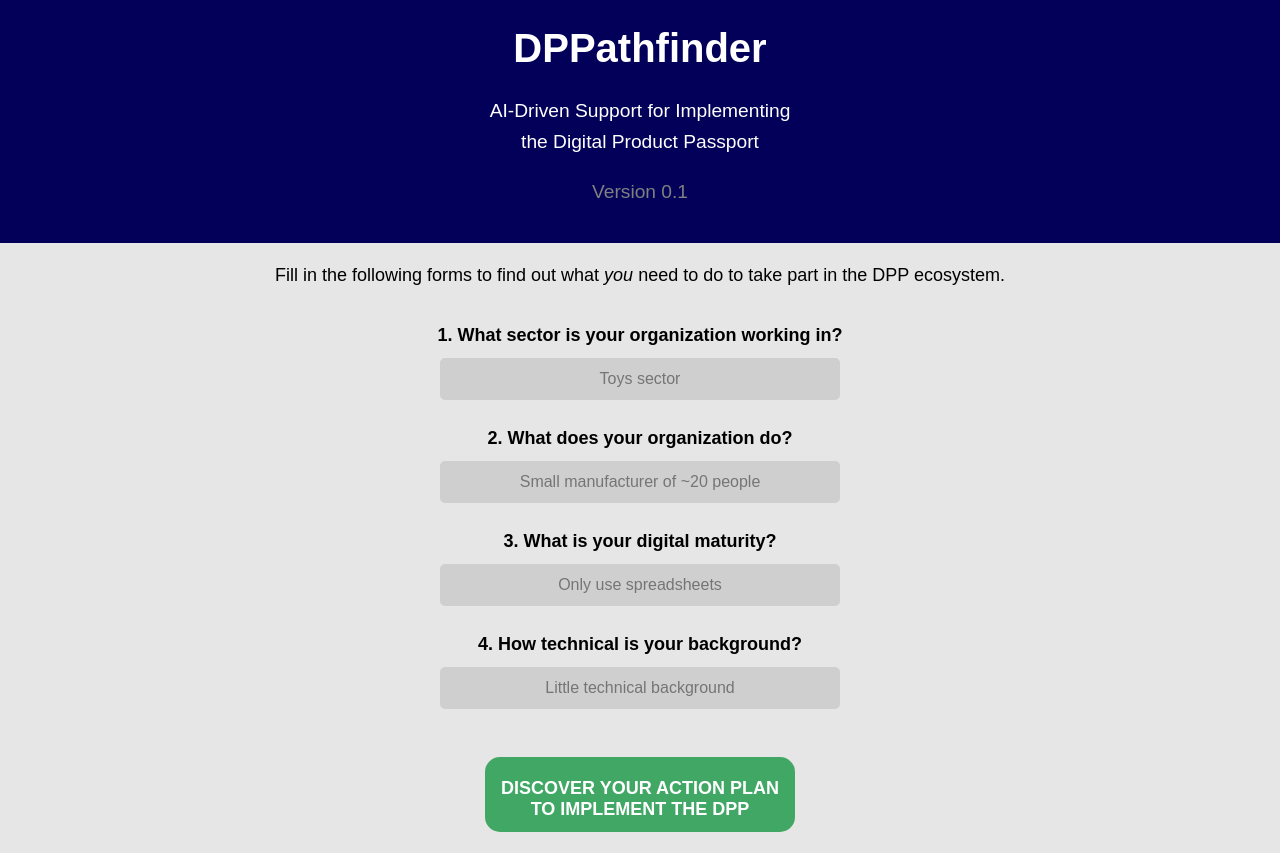
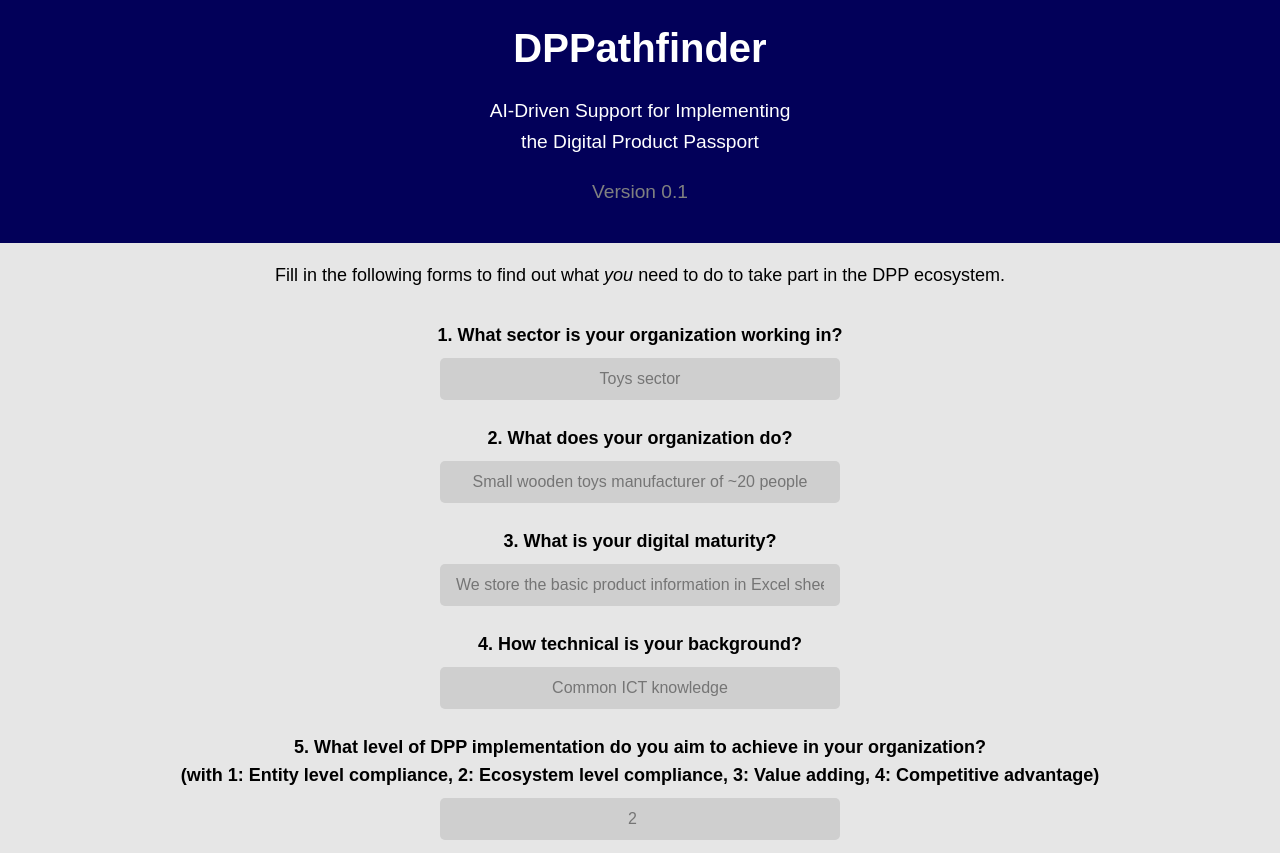
Before and after one commit to isabelrut/system-ai, a website: page docs/index.html in a window 1280 px wide. Shown: the top 853 px of the page. Drawn offline with nearby package versions, Linux system fonts and the light colour scheme.

Commit message:
Add requested maturity model as input

```diff
--- a/docs/index.html
+++ b/docs/index.html
@@ -29,17 +29,22 @@
 
         <div class="form-group">
             <label for="activity">2. What does your organization do?</label>
-            <input id="activity" type="text" placeholder="Small manufacturer of ~20 people">
+            <input id="activity" type="text" placeholder="Small wooden toys manufacturer of ~20 people">
         </div>
 
         <div class="form-group">
             <label for="maturity">3. What is your digital maturity?</label>
-            <input id="maturity" type="text" placeholder="Only use spreadsheets">
+            <input id="maturity" type="text" placeholder="We store the basic product information in Excel sheets">
         </div>
 
         <div class="form-group">
             <label for="technical">4. How technical is your background?</label>
-            <input id="technical" type="text" placeholder="Little technical background">
+            <input id="technical" type="text" placeholder="Common ICT knowledge">
+        </div>
+
+        <div class="form-group">
+            <label for="implementation">5. What level of DPP implementation do you aim to achieve in your organization? <br> (with 1: Entity level compliance, 2: Ecosystem level compliance, 3: Value adding, 4: Competitive advantage)</label>
+            <input id="implementation" type="number" min="1" max="4" placeholder="2">
         </div>
 
         <button class="main-button" onclick="submitForm()">
@@ -78,9 +83,10 @@ async function submitForm() {
     const activity = document.getElementById("activity").value.trim();
     const maturity = document.getElementById("maturity").value.trim();
     const technical = document.getElementById("technical").value.trim();
+    const implementation = document.getElementById("implementation").value.trim();
 
     // Basic validation (optional)
-    if (!sector || !activity || !maturity || !technical) {
+    if (!sector || !activity || !maturity || !technical|| !implementation) {
         alert("Please fill out all fields.");
         return;
     }
@@ -91,6 +97,7 @@ async function submitForm() {
 2. Organization: ${activity}
 3. Digital maturity: ${maturity}
 4. Level of technical background: ${technical}
+5. Aim of implementation level (with 1: Entity level compliance, 2: Ecosystem level compliance, 3: Value adding, 4: Competitive advantage):  ${implementation}
 `;
 
     // Show a loading indicator
```
